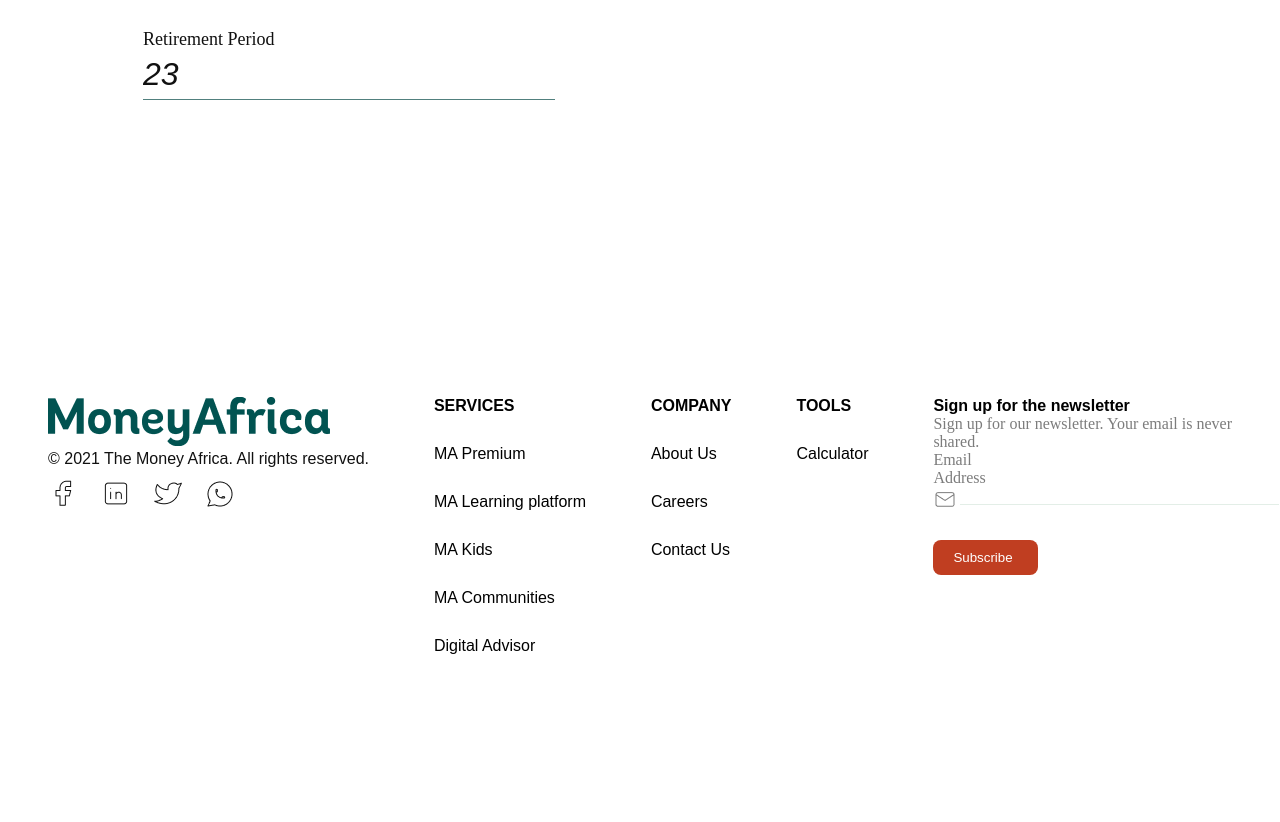
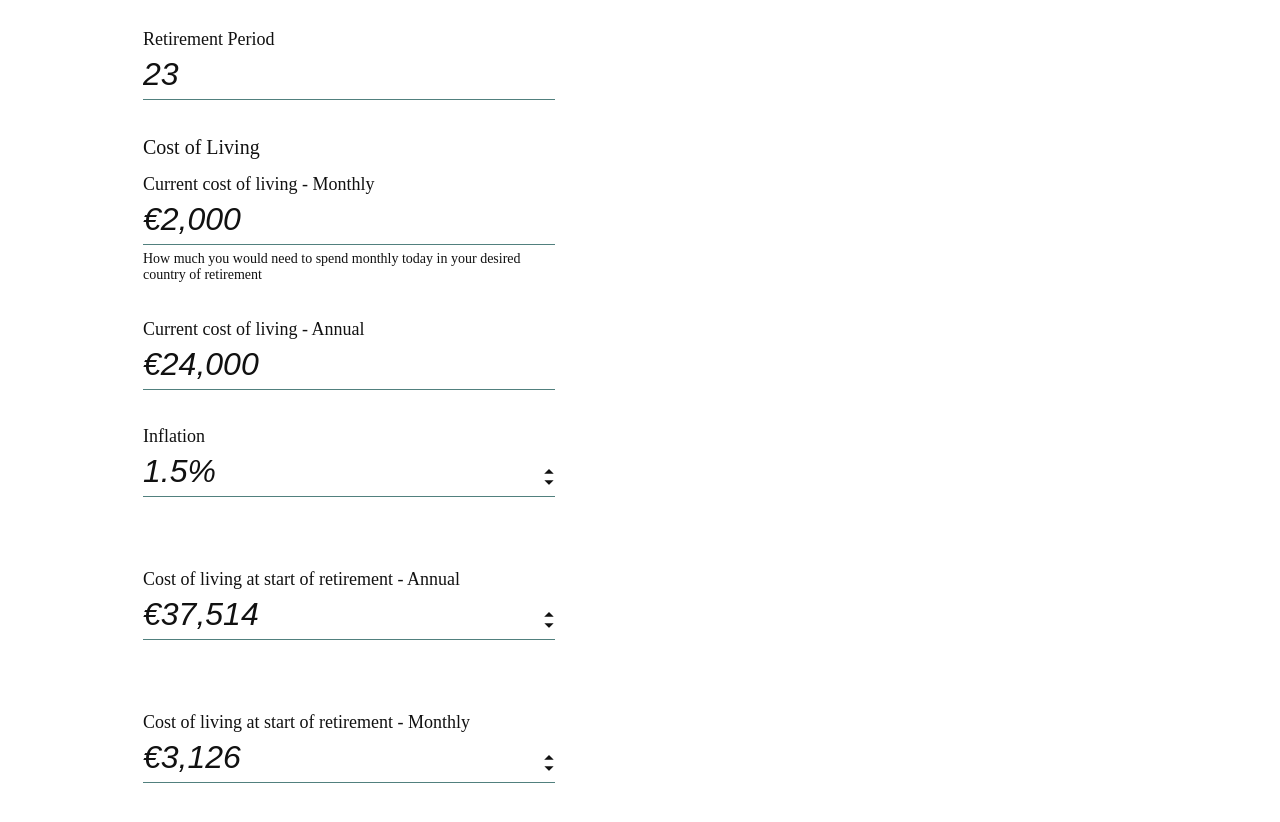
Before and after one commit to victory-nwawunze/clone-financial-website, a React (Create React App) app: page /moneyAfrica/MoneyAfricaRetirementPortfolioPage in a window 1280 px wide. Shown: the part 1280-2102 px from the top of the page. Before the commit the page ends 1983 px from the top, so only its background shows below. Built offline with nearby package versions, Linux system fonts and the light colour scheme.

Commit message:
Finished MoneyAfricaEducationFundEstimatePage

```diff
--- a/src/components/MoneyAfricaRetirementPortfolioPage/MoneyAfricaRetirementPortfolioPage.js
+++ b/src/components/MoneyAfricaRetirementPortfolioPage/MoneyAfricaRetirementPortfolioPage.js
@@ -132,6 +132,80 @@ const MoneyAfricaRetirementPortfolioPage = () => {
                 />
               </div>
             </div>
+
+            <h4 className="COLTextstyles">Cost of Living</h4>
+            <div className="MarginForAllTheInputField">
+              <p className="InvestmentPeriodFormText">
+                Current cost of living - Monthly
+              </p>
+              <div className="PositionInputWithArrowUpAndDown">
+                <input
+                  type="text"
+                  placeholder="€2,000"
+                  className="InvestmentFormStyles"
+                />
+                <p className="LittleTextFontStyles">
+                  How much you would need to spend monthly today in your desired
+                  <br />
+                  country of retirement
+                </p>
+              </div>
+            </div>
+            <div className="MarginForAllTheInputField">
+              <p className="InvestmentPeriodFormText">
+                Current cost of living - Annual
+              </p>
+              <div className="PositionInputWithArrowUpAndDown">
+                <input
+                  type="text"
+                  placeholder="€24,000"
+                  className="InvestmentFormStyles"
+                />
+              </div>
+            </div>
+            <div className="MarginForAllTheInputField">
+              <p className="InvestmentPeriodFormText">Inflation</p>
+              <div className="PositionInputWithArrowUpAndDown">
+                <input
+                  type="text"
+                  placeholder="1.5%"
+                  className="InvestmentFormStyles"
+                />
+                <div className="PositionDropdownImage">
+                  <img src={InputDropDownImage} />
+                </div>
+              </div>
+            </div>
+            <div className="MarginForAllTheInputField">
+              <p className="InvestmentPeriodFormText">
+                Cost of living at start of retirement - Annual
+              </p>
+              <div className="PositionInputWithArrowUpAndDown">
+                <input
+                  type="text"
+                  placeholder="€37,514"
+                  className="InvestmentFormStyles"
+                />
+                <div className="PositionDropdownImage">
+                  <img src={InputDropDownImage} />
+                </div>
+              </div>
+            </div>
+            <div className="MarginForAllTheInputField">
+              <p className="InvestmentPeriodFormText">
+                Cost of living at start of retirement - Monthly
+              </p>
+              <div className="PositionInputWithArrowUpAndDown">
+                <input
+                  type="text"
+                  placeholder="€3,126"
+                  className="InvestmentFormStyles"
+                />
+                <div className="PositionDropdownImage">
+                  <img src={InputDropDownImage} />
+                </div>
+              </div>
+            </div>
           </div>
           <div>
             <div className="MoneyAfricaSavingInvestmentCardStyles">
--- a/src/index.css
+++ b/src/index.css
@@ -2111,3 +2111,15 @@ input:checked+.slider:before {
   font-size: 20px;
   color: #111111;
 }
+.COLTextstyles{
+  padding-bottom: 15px;
+  color: #111111;
+  font-weight: 500;
+  font-size: 20px;
+}
+.LittleTextFontStyles{
+  padding-top: 6px;
+  font-weight: 400;
+  font-size: 14px;
+  color: #111111;
+}
```
